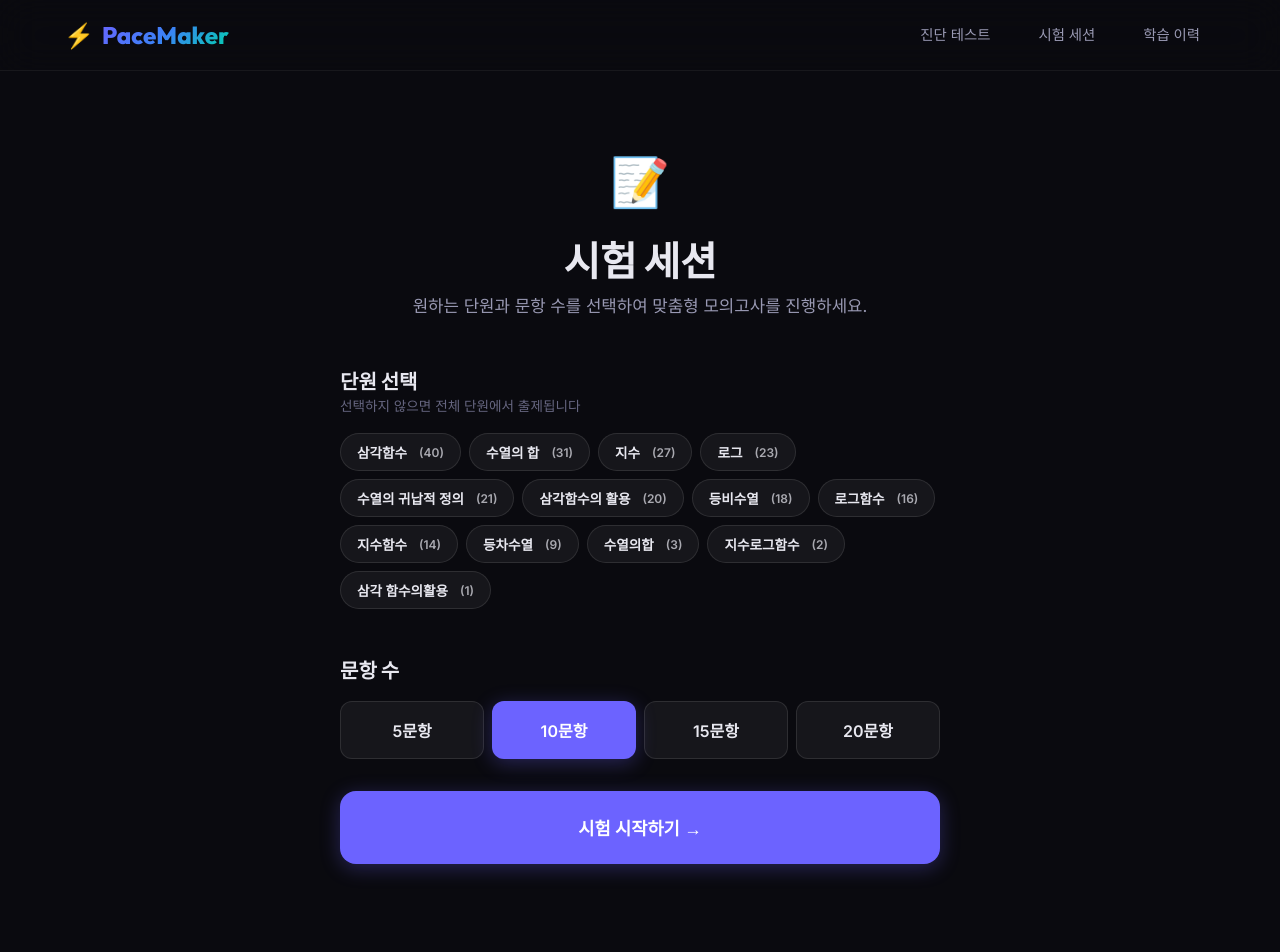
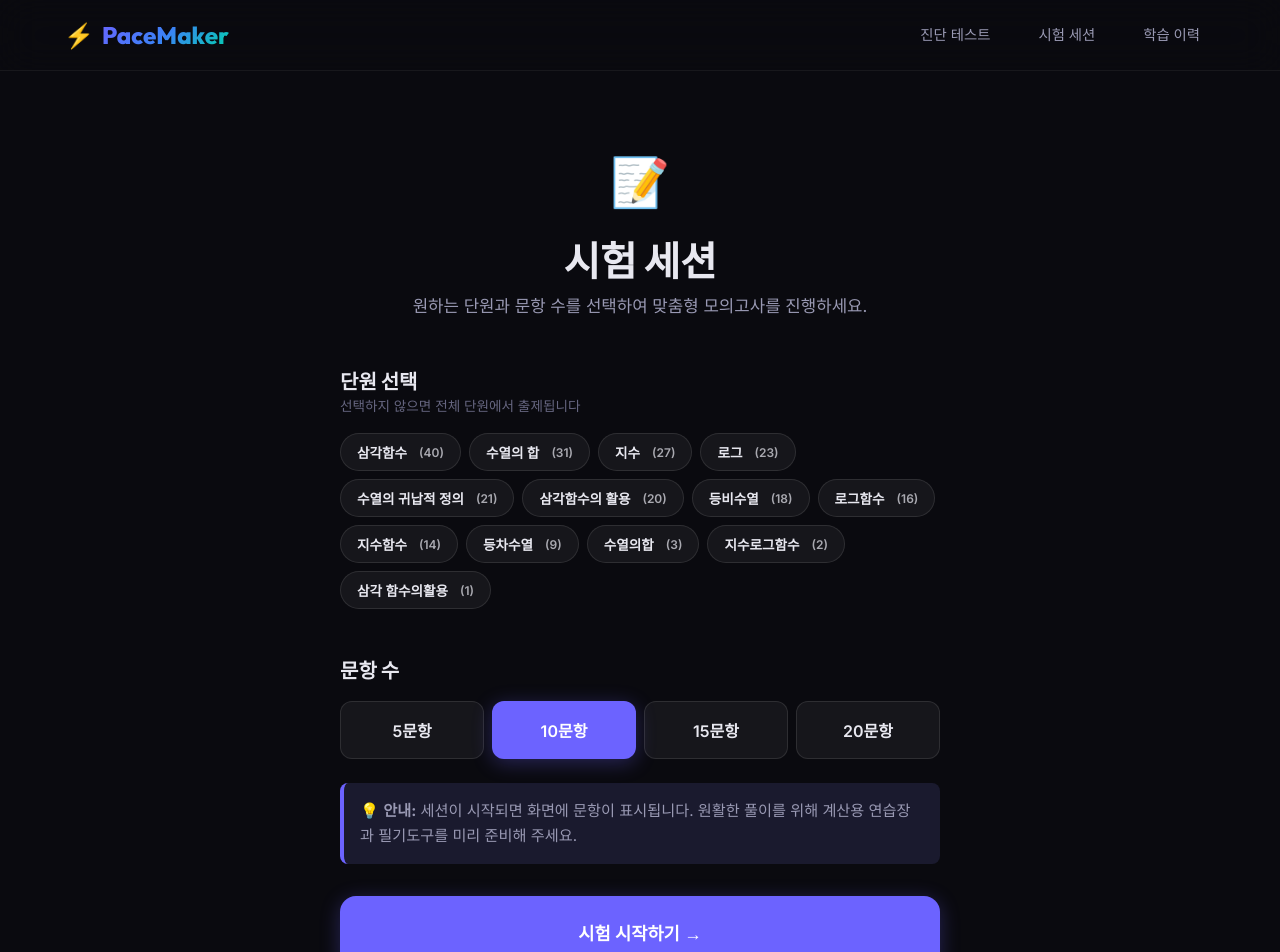
Before and after one commit to ys-pacemaker/pacemaker, a Next.js app: page /pacemaker/exam in a window 1280 px wide. Shown: the top 952 px of the page. Built offline with nearby package versions, Linux system fonts and the light colour scheme.

Commit message:
안내 메세지 추가

```diff
--- a/app/diagnostic/page.js
+++ b/app/diagnostic/page.js
@@ -162,6 +162,12 @@ export default function DiagnosticPage() {
                 ⚠️ {error}
               </div>
             )}
+
+            <div style={{ marginTop: "var(--space-lg)", padding: "var(--space-md)", background: "var(--bg-tertiary)", borderLeft: "4px solid var(--accent-primary)", borderRadius: "var(--radius-sm)", textAlign: "left" }}>
+              <p style={{ margin: 0, fontSize: "0.95rem", color: "var(--text-secondary)" }}>
+                💡 <strong>안내:</strong> 세션이 시작되면 화면에 문항이 표시됩니다. 원활한 풀이를 위해 계산용 연습장과 필기도구를 미리 준비해 주세요.
+              </p>
+            </div>
 
             <button
               className="btn btn-primary btn-lg"
--- a/app/exam/page.js
+++ b/app/exam/page.js
@@ -251,6 +251,12 @@ export default function ExamPage() {
                   </button>
                 ))}
               </div>
+            </div>
+
+            <div style={{ marginTop: "var(--space-lg)", padding: "var(--space-md)", background: "var(--bg-tertiary)", borderLeft: "4px solid var(--accent-primary)", borderRadius: "var(--radius-sm)", textAlign: "left" }}>
+              <p style={{ margin: 0, fontSize: "0.95rem", color: "var(--text-secondary)" }}>
+                💡 <strong>안내:</strong> 세션이 시작되면 화면에 문항이 표시됩니다. 원활한 풀이를 위해 계산용 연습장과 필기도구를 미리 준비해 주세요.
+              </p>
             </div>
 
             <button
```
